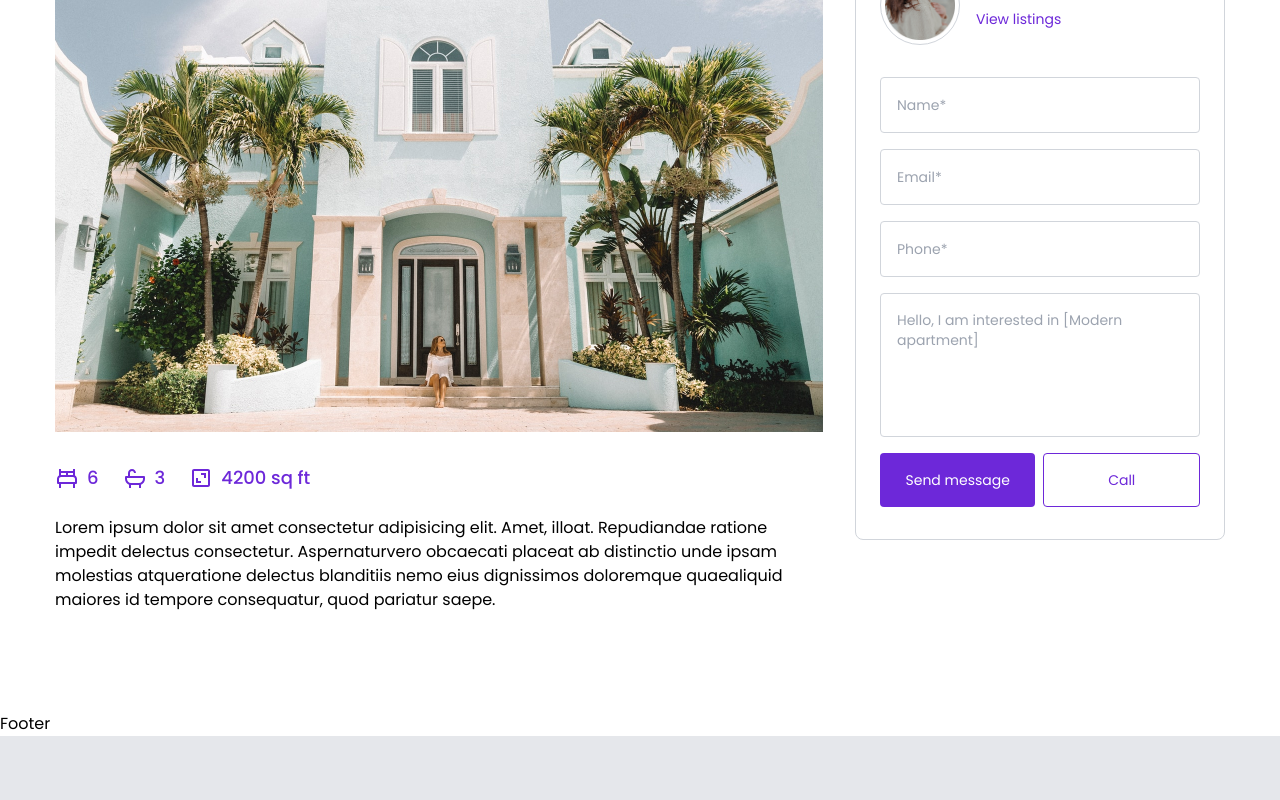
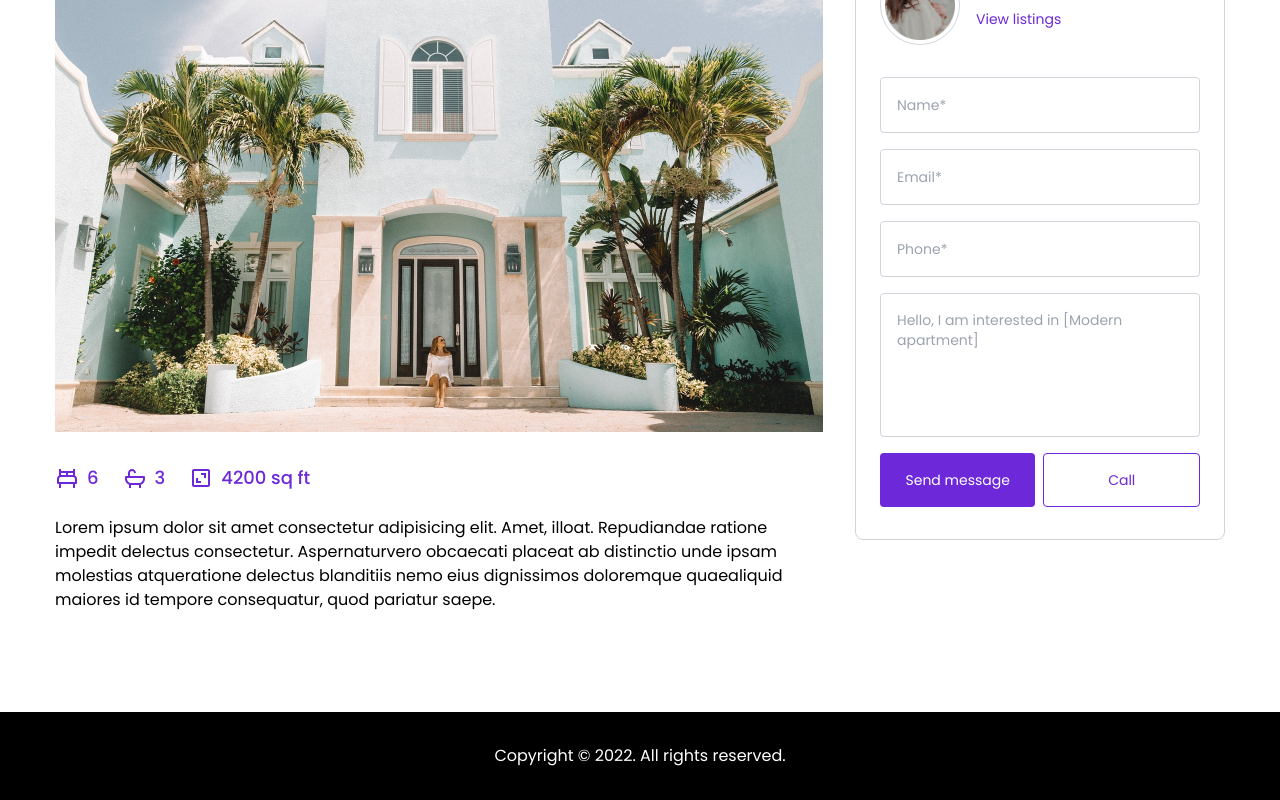
Before and after one commit to rasedul99/dream-house, a React (Create React App) app: page /property/1 in a window 1280 px wide. Shown: the part 289-1089 px from the top of the page. Before the commit the page ends 1025 px from the top, so only its background shows below. Built offline with nearby package versions, Linux system fonts and the light colour scheme; the HTML template or start-up script is replaced by a standard one.

Commit message:
footer added

```diff
--- a/src/components/Footer.js
+++ b/src/components/Footer.js
@@ -1,7 +1,13 @@
-import React from 'react';
+import React from "react";
 
 const Footer = () => {
-  return <div>Footer</div>;
+  return (
+    <footer className="bg-black py-8 text-center text-white">
+      <div className="container mx-auto">
+        Copyright &copy; 2022. All rights reserved.
+      </div>
+    </footer>
+  );
 };
 
 export default Footer;
```
